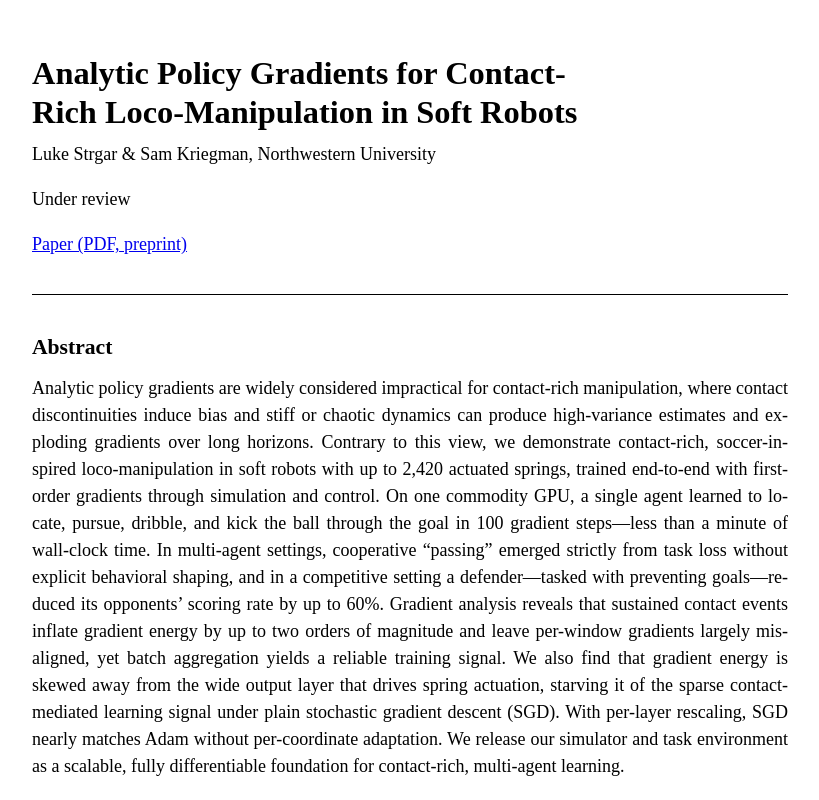
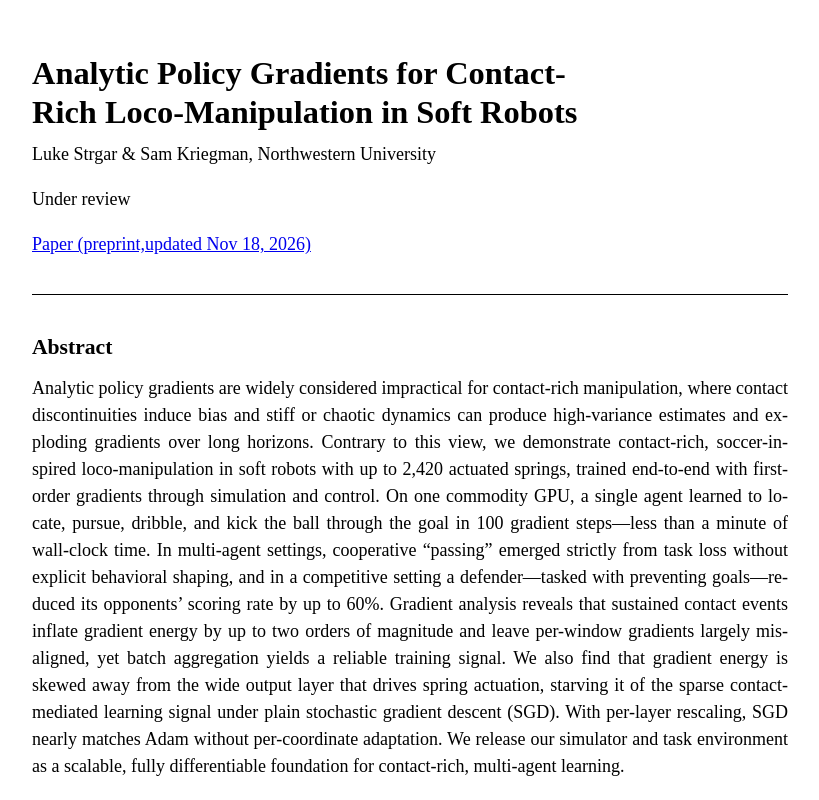
Before and after one commit to lstrgar/apg-soccer, a plain HTML site: page index.html in a window 1280 px wide. Shown: the top 800 px of the page, without its empty margins (230-1049 px from the left). Drawn offline with Linux system fonts and the light colour scheme; a web font is replaced by a local one.

Commit message:
date updated

```diff
--- a/index.html
+++ b/index.html
@@ -33,7 +33,7 @@
 <h1>Analytic Policy Gradients for Contact-Rich Loco-Manipulation in Soft Robots</h1>
 <p>Luke Strgar &amp; Sam Kriegman, Northwestern University</p>
 <p>Under review</p>
-<p><a href="./assets/preprint_strgar2026.pdf">Paper (PDF, preprint)</a></p>
+<p><a href="./assets/preprint_strgar2026.pdf">Paper (preprint,updated Nov 18, 2026)</a></p>
 
 <hr>
 
```
